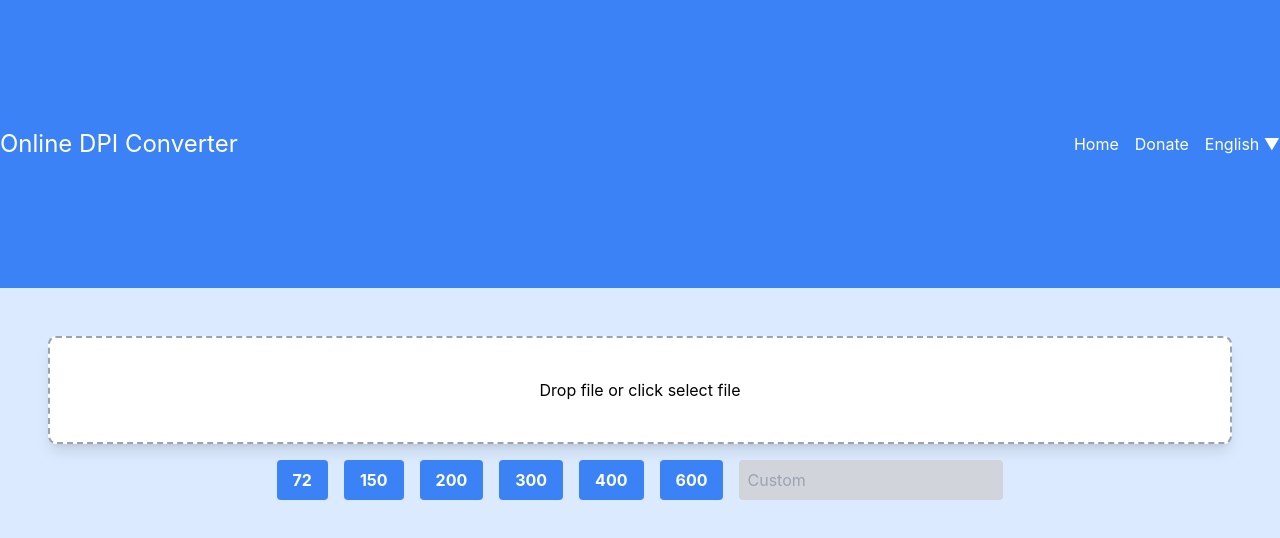
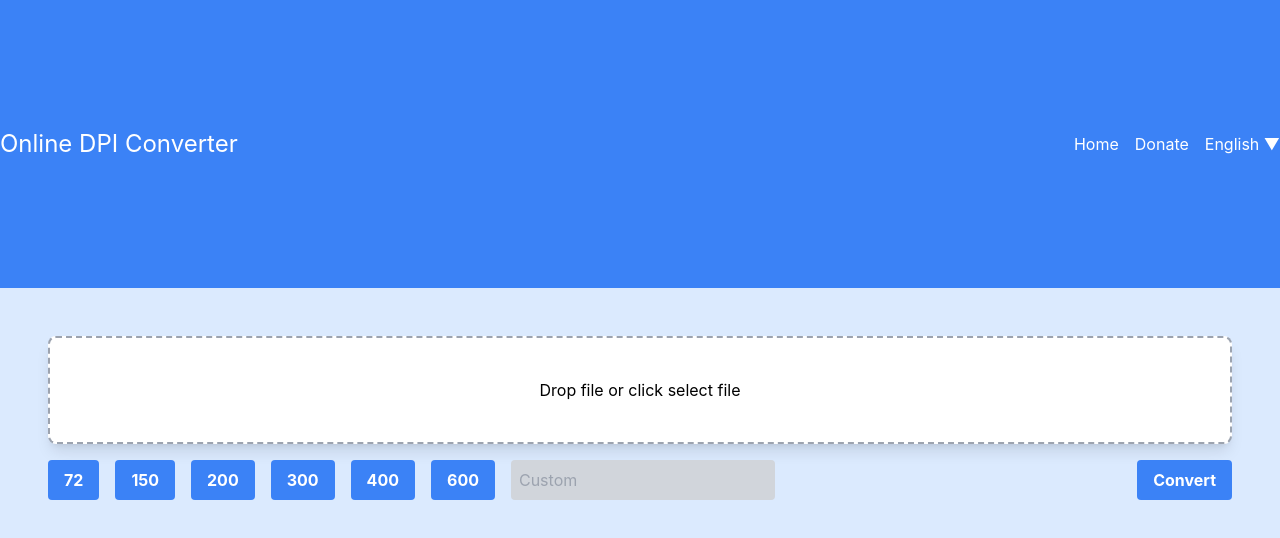
Before and after one commit to SumeyraSeyma/React-CanvasDPI, a React (Create React App) app in the folder canvas-dpi/: page / in a window 1280 px wide. Shown: the top 538 px of the page. Built offline with nearby package versions, Linux system fonts and the light colour scheme.

Commit message:
convert button

```diff
--- a/canvas-dpi/src/App.js
+++ b/canvas-dpi/src/App.js
@@ -7,7 +7,7 @@
 
 function App() {
   return (
-      <div className="bg-blue-100 min-h-screen">
+      <div className="bg-blue-100 min-h-screen ">
           <header className="bg-blue-500 text-white py-32">
               <div className="container mx-auto flex justify-between items-center">
                   <h1 className="text-xl md:text-2xl">Online DPI Converter</h1>
--- a/canvas-dpi/src/components/DPI/Uploader.js
+++ b/canvas-dpi/src/components/DPI/Uploader.js
@@ -53,13 +53,20 @@
         </>
         )}
         </div>
-        <div className="flex justify-center space-x-4 mt-4">
+        <div className='justify-between flex'>
+          <div className="flex justify-center space-x-4 mt-4">
             {[72, 150, 200, 300, 400, 600].map(dpi => (
                 <button key={dpi} className="bg-blue-500 hover:bg-blue-700 text-white font-bold py-2 px-4 rounded">
                     {dpi}
                 </button>
             ))}
             <input placeholder='Custom' className="bg-gray-300 hover:bg-gray-400 text-black py-2 px-2 rounded"/>
+          </div>
+          <div className="flex justify-center mt-4">
+            <button className="bg-blue-500 hover:bg-blue-700 text-white font-bold py-2 px-4 rounded">
+                Convert
+            </button>
+          </div>
         </div>
     </div>
 );
```
